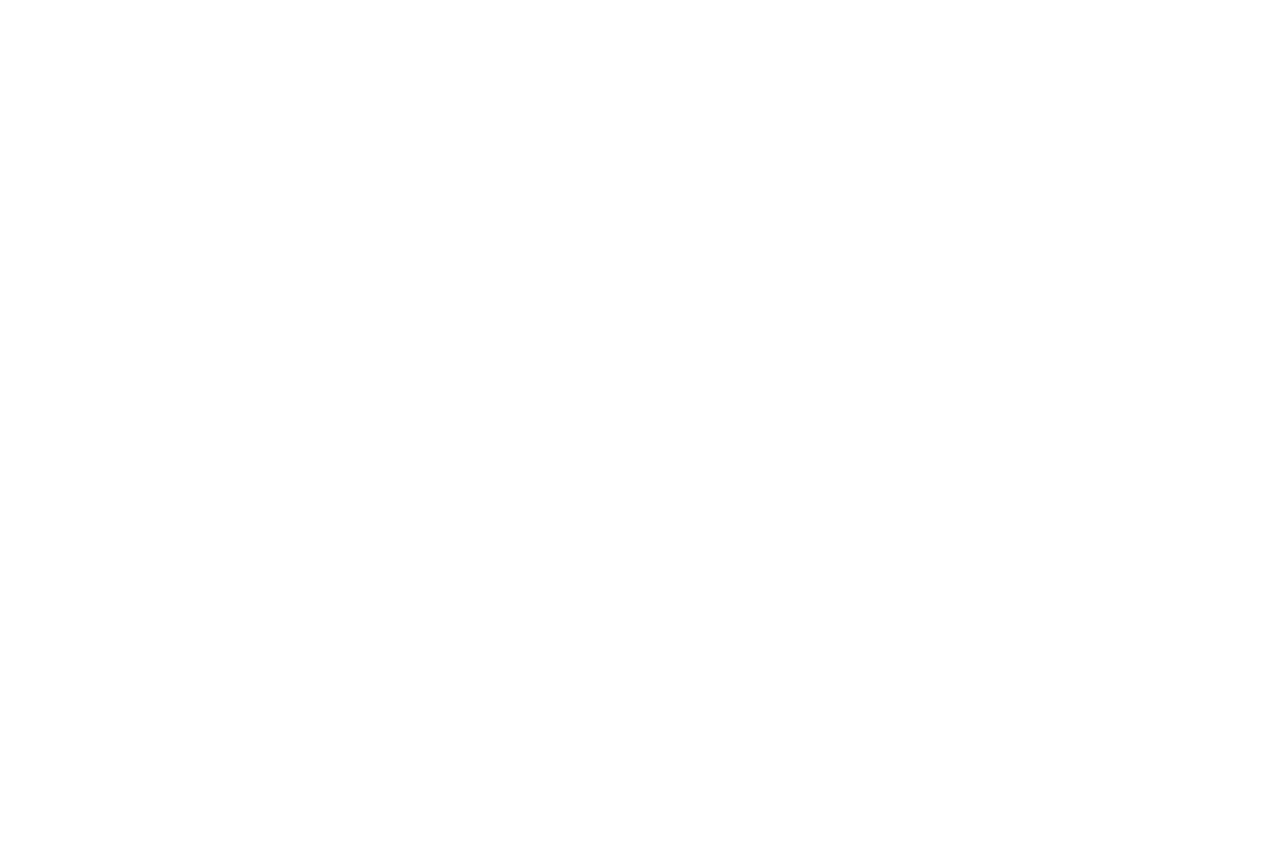
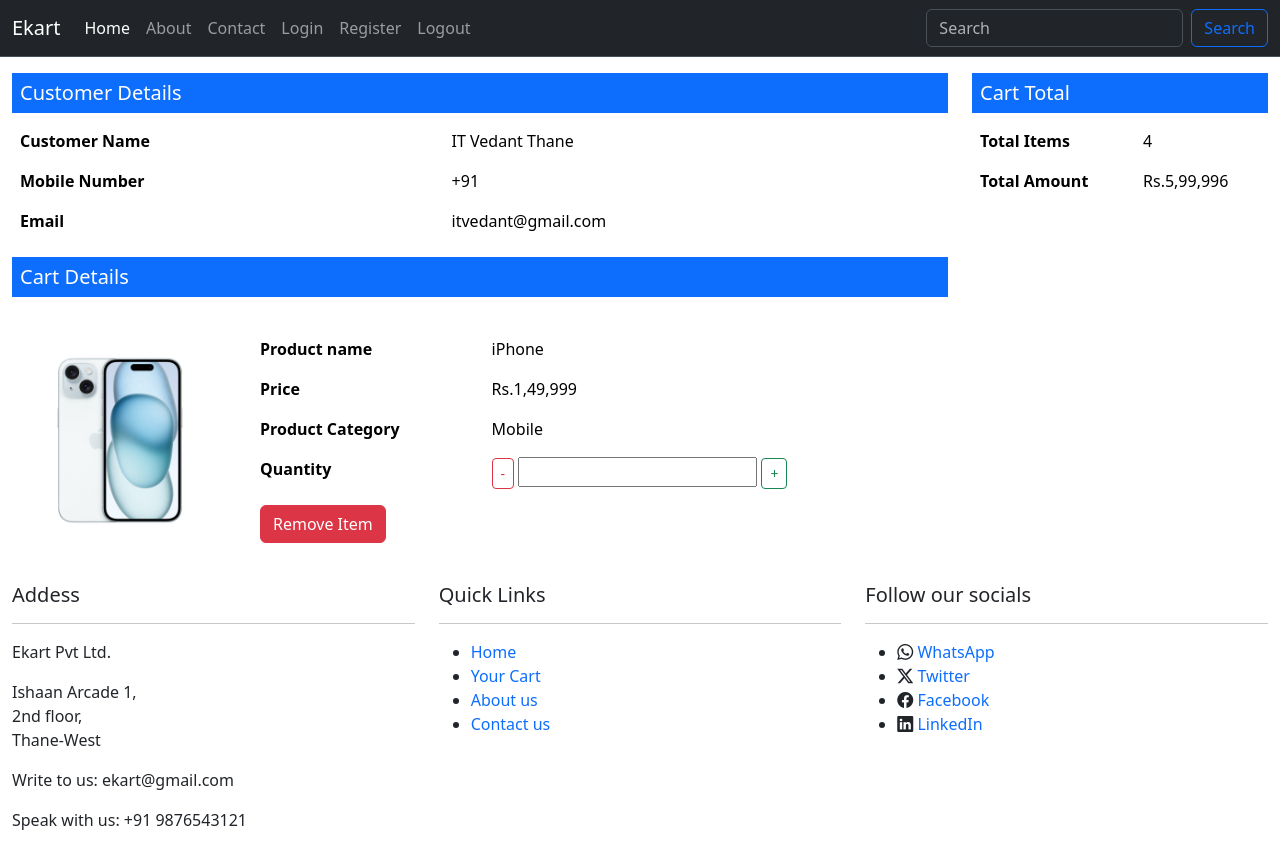
Before and after one commit to imAshutoshGupta/bootstrap, a plain HTML site: page cart.html in a window 1280 px wide. Before the commit the page ends 800 px from the top, so only its background shows below. Drawn offline with nearby package versions, Linux system fonts and the light colour scheme.

Commit message:
added cart

```diff
--- a/cart.html
+++ b/cart.html
@@ -0,0 +1,177 @@
+<!DOCTYPE html>
+<html lang="en">
+
+<head>
+    <meta charset="UTF-8">
+    <meta name="viewport" content="width=device-width, initial-scale=1.0">
+    <!-- <link href="https://cdn.jsdelivr.net/npm/bootstrap@5.3.2/dist/css/bootstrap.min.css" rel="stylesheet"
+        integrity="sha384-T3c6CoIi6uLrA9TneNEoa7RxnatzjcDSCmG1MXxSR1GAsXEV/Dwwykc2MPK8M2HN" crossorigin="anonymous">
+    <script src="https://cdn.jsdelivr.net/npm/bootstrap@5.3.2/dist/js/bootstrap.bundle.min.js"
+        integrity="sha384-C6RzsynM9kWDrMNeT87bh95OGNyZPhcTNXj1NW7RuBCsyN/o0jlpcV8Qyq46cDfL" crossorigin="anonymous"
+        defer></script> -->
+    <link rel="stylesheet" href="assets/css/bootstrap.min.css">
+    <script src="assets/js/bootstrap.min.js" defer></script>
+    <script src="assets/js/popper.min.js" defer></script>
+    <link rel="stylesheet" href="assets/css/style.css">
+    <link rel="stylesheet" href="https://cdn.jsdelivr.net/npm/bootstrap-icons@1.11.1/font/bootstrap-icons.css">
+    <title>Ekart | Cart</title>
+</head>
+
+
+
+<body>
+
+    <div class="container-fluid">
+        <div class="row mt-0">
+            <nav class="navbar navbar-expand-lg bg-dark border-bottom border-body" data-bs-theme="dark">
+                <div class="container-fluid">
+                    <a class="navbar-brand" href="index.html">Ekart</a>
+                    <button class="navbar-toggler" type="button" data-bs-toggle="collapse"
+                        data-bs-target="#navbarSupportedContent" aria-controls="navbarSupportedContent"
+                        aria-expanded="false" aria-label="Toggle navigation">
+                        <span class="navbar-toggler-icon"></span>
+                    </button>
+                    <div class="collapse navbar-collapse" id="navbarSupportedContent">
+                        <ul class="navbar-nav me-auto mb-2 mb-lg-0">
+                            <li class="nav-item">
+                                <a class="nav-link active" aria-current="page" href="index.html">Home</a>
+                            </li>
+                            <li class="nav-item">
+                                <a class="nav-link" href="about.html">About</a>
+                            </li>
+                            <li class="nav-item">
+                                <a class="nav-link" href="contact.html">Contact</a>
+                            </li>
+                            <li class="nav-item">
+                                <a class="nav-link" href="login.html">Login</a>
+                            </li>
+                            <li class="nav-item">
+                                <a class="nav-link" href="register.html">Register</a>
+                            </li>
+                            <li class="nav-item">
+                                <a class="nav-link" href="logout.html">Logout</a>
+                            </li>
+                        </ul>
+                        <form class="d-flex" role="search">
+                            <input class="form-control me-2" type="search" placeholder="Search" aria-label="Search">
+                            <button class="btn btn-outline-primary" type="submit">Search</button>
+                        </form>
+                    </div>
+                </div>
+            </nav>
+        </div>
+
+        <div class="row mt-3">
+            <div class="col-md-9">
+                <h5 class="bg-primary text-white p-2">Customer Details</h5>
+                <table class="table table-borderless">
+                    <tr>
+                        <th>Customer Name</th>
+                        <td> IT Vedant Thane</td>
+                    </tr>
+                    <tr>
+                        <th> Mobile Number</th>
+                        <td> +91 </td>
+                    </tr>
+                    <tr>
+                        <th>Email</th>
+                        <td> itvedant@gmail.com</td>
+                    </tr>
+                </table>
+                <h5 class="bg-primary text-white p-2">Cart Details</h5>
+                <div class="row">
+                    <div class="col-md-3">
+                        <img src="assets/images/iphone.png" width="100%" alt="">
+                    </div>
+                    <div class="col-md-9 mt-4">
+                        <table class="table table-borderless">
+                            <tr>
+                                <th>Product name</th>
+                                <td> iPhone</td>
+                            </tr>
+                            <tr>
+                                <th> Price</th>
+                                <td> Rs.1,49,999 </td>
+                            </tr>
+                            <tr>
+                                <th>Product Category</th>
+                                <td> Mobile</td>
+                            </tr>
+                            <tr>
+                                <th>Quantity</th>
+                                <td>
+                                    <button class="btn btn-outline-danger btn-sm">-</button>
+                                    <input type="number" name="qty">
+                                    <button class="btn btn-outline-success btn-sm">+</button>
+                                </td>
+                            </tr>
+                            <tr>
+                                <td><button class="btn btn-danger"> Remove Item</button></td>
+                            </tr>
+
+                        </table>
+                    </div>
+                </div>
+            </div>
+            <div class="col-md-3">
+                <h5 class="bg-primary text-white p-2">Cart Total</h5>
+                <table class="table table-borderless">
+                    <tr>
+                        <th>Total Items</th>
+                        <td>4</td>
+                    </tr>
+                    <tr>
+                        <th>Total Amount</th>
+                        <td>Rs.5,99,996</td>
+                    </tr>
+
+                </table>
+            </div>
+        </div>
+
+
+
+
+        <div class="row mt-3">
+            <div class="col-md-4">
+                <h5>Addess</h5>
+                <hr>
+                <p> Ekart Pvt Ltd.</p>
+                <p> Ishaan Arcade 1,<br>
+                    2nd floor, <br>
+                    Thane-West
+                </p>
+                <p>Write to us: ekart@gmail.com</p>
+                <p>Speak with us: +91 9876543121</p>
+            </div>
+            <div class="col-md-4">
+                <h5>Quick Links</h5>
+                <hr>
+                <ul>
+                    <li><a class="anchor" href="home.html">Home</a></li>
+                    <li><a class="anchor" href="cart.html">Your Cart</a></li>
+                    <li><a class="anchor" href="about.html">About us</a></li>
+                    <li><a class="anchor" href="contact.html">Contact us</a></li>
+
+                </ul>
+            </div>
+            <div class="col-md-4">
+                <h5> Follow our socials </h5>
+                <hr>
+                <ul>
+                    <li><i class="bi bi-whatsapp"></i><a class="anchor"
+                            href="http://www.whatsapp.com/">&nbsp;WhatsApp</a></li>
+                    <li><i class="bi bi-twitter-x"></i><a class="anchor"
+                            href="http://www.twitter.com/">&nbsp;Twitter</a></li>
+                    <li><i class="bi bi-facebook"></i><a class="anchor"
+                            href="http://www.facebook.com/">&nbsp;Facebook</a></li>
+                    <li><i class="bi bi-linkedin"></i><a class="anchor"
+                            href="http://www.linkedin.com/">&nbsp;LinkedIn</a></li>
+                </ul>
+            </div>
+        </div>
+    </div>
+
+</body>
+
+</html>
```
Also changed, not shown: about.html (+5 -3 lines), contact.html (+47 -35 lines), index.html (+22 -32 lines).
